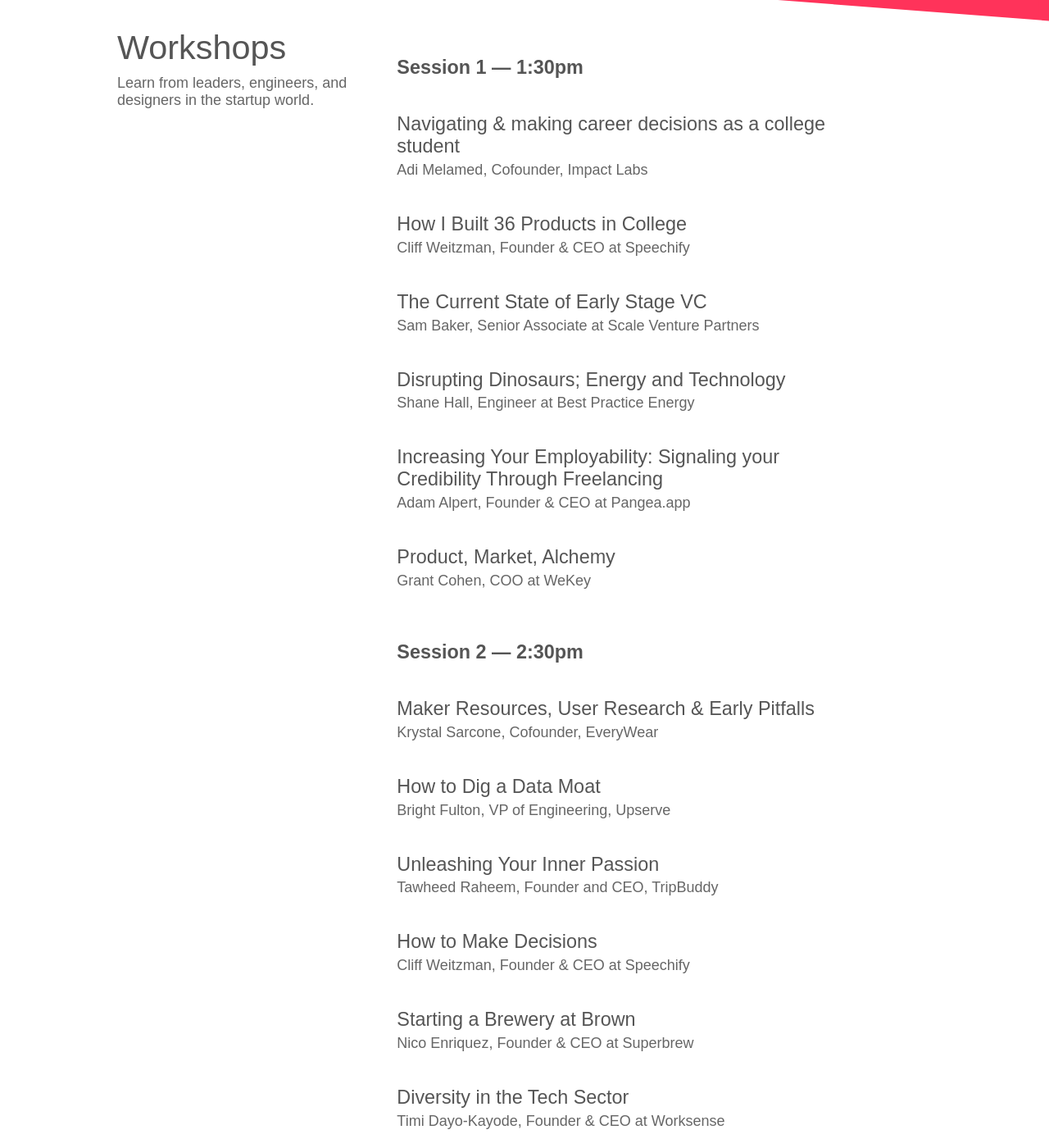
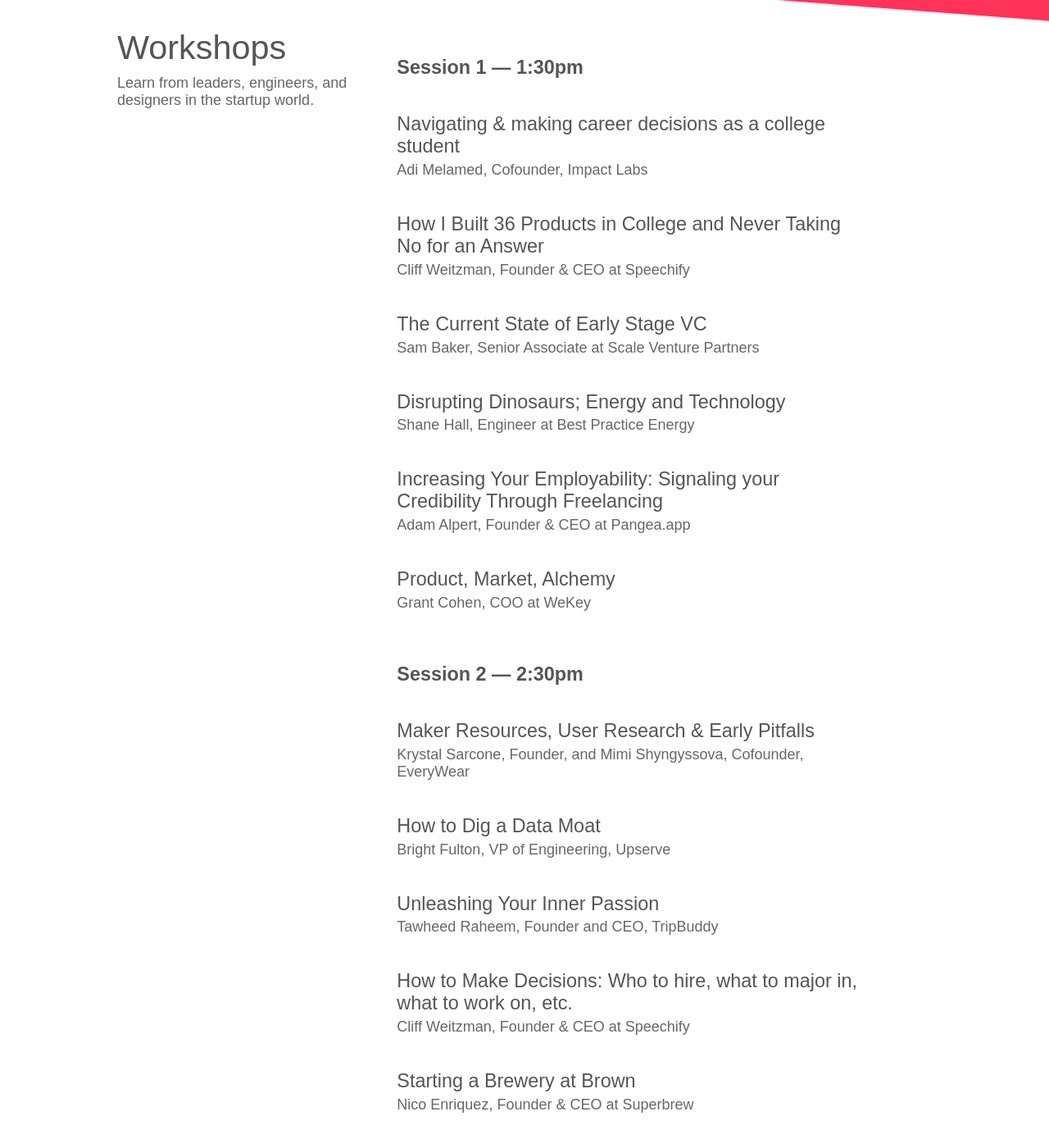
Before and after one commit to hackatbrown/2016.startupatbrown.org, a Jekyll site: the page built from index.html, in a window 1280 px wide and 1400 px high, scrolled down 4895 px. Shown: the whole window at 82% size. Built offline with Jekyll 4.4.1, drawn with Linux system fonts in a browser that asks for light colours; nearby versions of some CDN libraries.

Commit message:
updated workshops

```diff
--- a/index.html
+++ b/index.html
@@ -337,7 +337,7 @@
           <h3>Navigating & making career decisions as a college student</h3>
           <p>Adi Melamed, Cofounder, Impact Labs</p>
 
-          <h3>How I Built 36 Products in College</h3>
+          <h3>How I Built 36 Products in College and Never Taking No for an Answer</h3>
           <p>Cliff Weitzman, Founder & CEO at Speechify</p>
 
           <h3>The Current State of Early Stage VC</h3>
@@ -356,7 +356,7 @@
           <h3><b>Session 2 — 2:30pm</b></h3>
 
           <h3>Maker Resources, User Research & Early Pitfalls</h3>
-          <p>Krystal Sarcone, Cofounder, EveryWear</p>
+          <p>Krystal Sarcone, Founder, and Mimi Shyngyssova, Cofounder, EveryWear</p>
 
           <h3>How to Dig a Data Moat</h3>
           <p>Bright Fulton, VP of Engineering, Upserve</p>
@@ -364,7 +364,7 @@
           <h3>Unleashing Your Inner Passion</h3>
           <p>Tawheed Raheem, Founder and CEO, TripBuddy</p>
 
-          <h3>How to Make Decisions</h3>
+          <h3>How to Make Decisions: Who to hire, what to major in, what to work on, etc.</h3>
           <p>Cliff Weitzman, Founder & CEO at Speechify</p>
 
           <h3>Starting a Brewery at Brown</h3>
```
Also changed, not shown: 1 other file.
